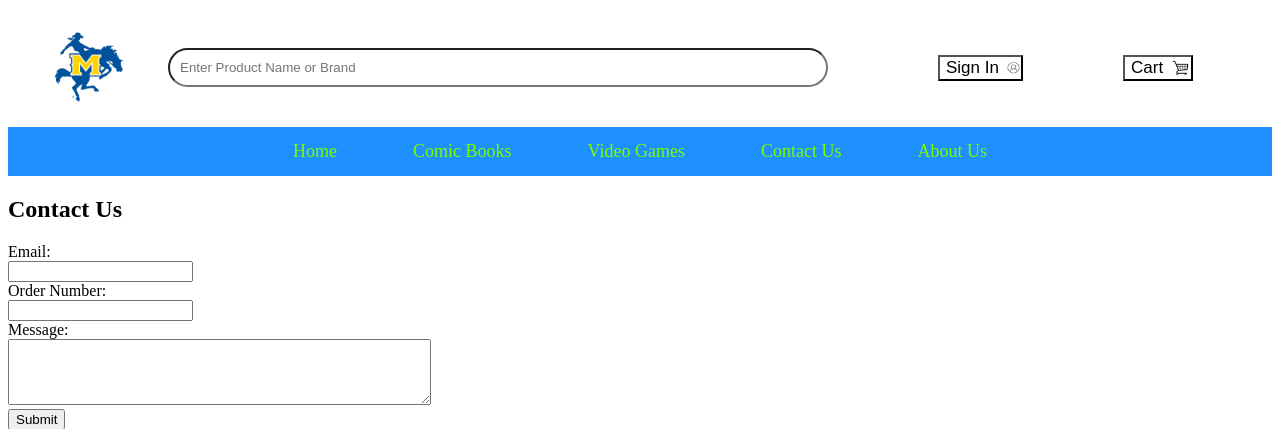
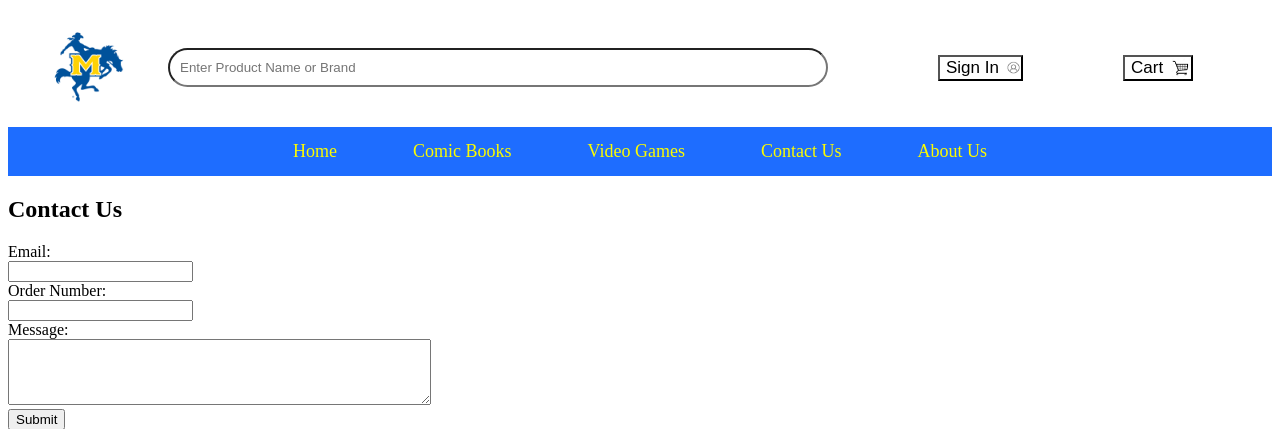
Before and after one commit to JettRog5026/TechTitans-Store, a PHP site: page /Project_ContactUsPage.html in a window 1280 px wide. Shown: the top 429 px of the page. Run offline with PHP 8.4, Linux system fonts and the light colour scheme.

Commit message:
Final Final Prototype Update

```diff
--- a/Project_ContactUsPage.html
+++ b/Project_ContactUsPage.html
@@ -87,37 +87,6 @@
 		  <button id="closePopup" onclick="closePopup()">Close</button>
 		</div>
 
-		<!-- Script for Popup Message -->
-		<script>
-		  // Function to display popup message
-		  function showPopup()
-		  {
-			document.getElementById("popup").style.display = "block";
-		  }
-
-		  // Function to close popup message
-		  function closePopup()
-		  {
-			document.getElementById("popup").style.display = "none";
-		  }
-
-		  // Add event listener to contact form
-		  document.getElementById("contactForm").addEventListener("submit", function(event)
-		  {
-			event.preventDefault();
-			// Display popup message after form submission
-			showPopup();
-			// Clear form fields after form submission
-			document.getElementById("contactForm").reset();
-		  });
-
-          // Hide popup message on page load
-            window.onload = function()
-            {
-                document.getElementById("popup").style.display = "none";
-            }
-		</script>
-
 		 <!--Footer Code-->
         <footer>
             <img src="Images/McNeeseLogo.png" alt="McNeese" id="mcneeselogofooter"> <!--McNeese logo-->
@@ -157,7 +126,7 @@
                 </div>
             </div>
         </footer>
-        <script src="navFunctions.js" defer></script>
+        <script src="store.js" defer></script>
     </body>
 
 </html>
--- a/store.js
+++ b/store.js
@@ -5,7 +5,7 @@
 */
 
 // Function to display popup message
-function displayPopup()
+function showPopup()
 {
     document.getElementById("popup").style.display = "block";
 }
@@ -21,7 +21,13 @@ document.getElementById("contactForm").addEventListener("submit", function(event
 {
     event.preventDefault();
     // Display popup message after form submission
-  displayPopup();
+    showPopup();
     // Clear form fields after form submission
     document.getElementById("contactForm").reset();
 });
+
+// Hide popup message on page load
+window.onload = function()
+{
+    document.getElementById("popup").style.display = "none";
+}
--- a/style.css
+++ b/style.css
@@ -114,7 +114,7 @@
 /*-----------------------------------------------------Style Code for nav bar---------------------------------*/
 nav
 {
-    background-color: dodgerblue;
+    background-color: rgb(30, 109, 255);
     overflow: hidden;
 }
 
@@ -137,7 +137,7 @@ nav
 {
     font-size: 18px;
     display: block;
-    color: lawngreen;
+    color: rgb(252, 252, 0);
     text-align: center; /*Align the text to the center*/
     padding: 14px 16px;
     text-decoration: none;
```
Lines whose indentation alone changed are shown as unchanged.
